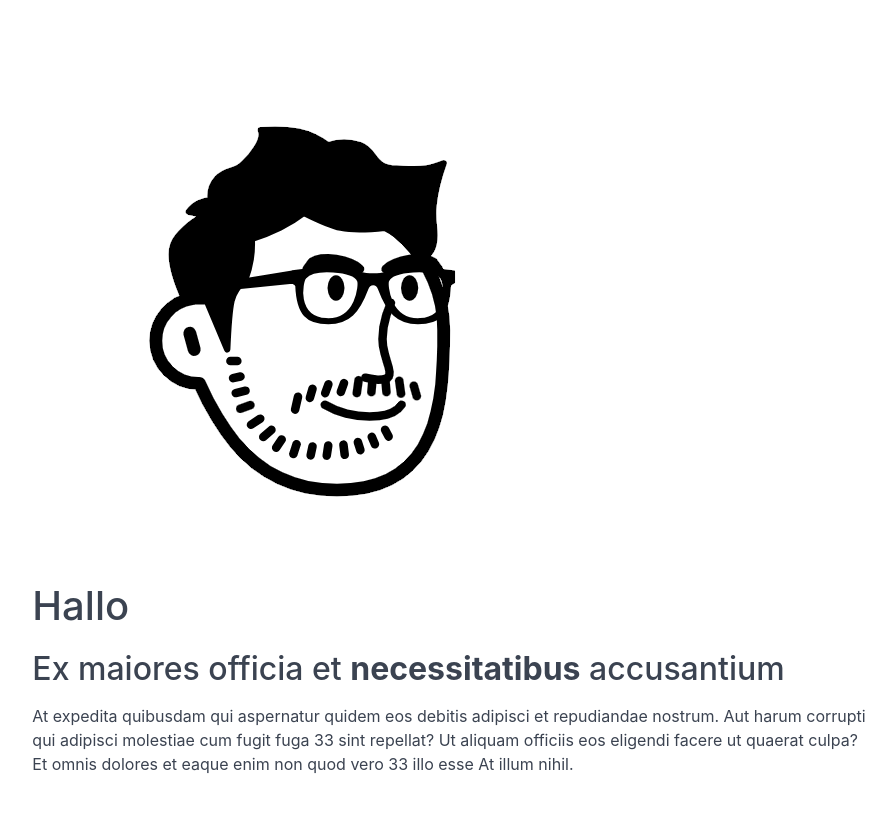
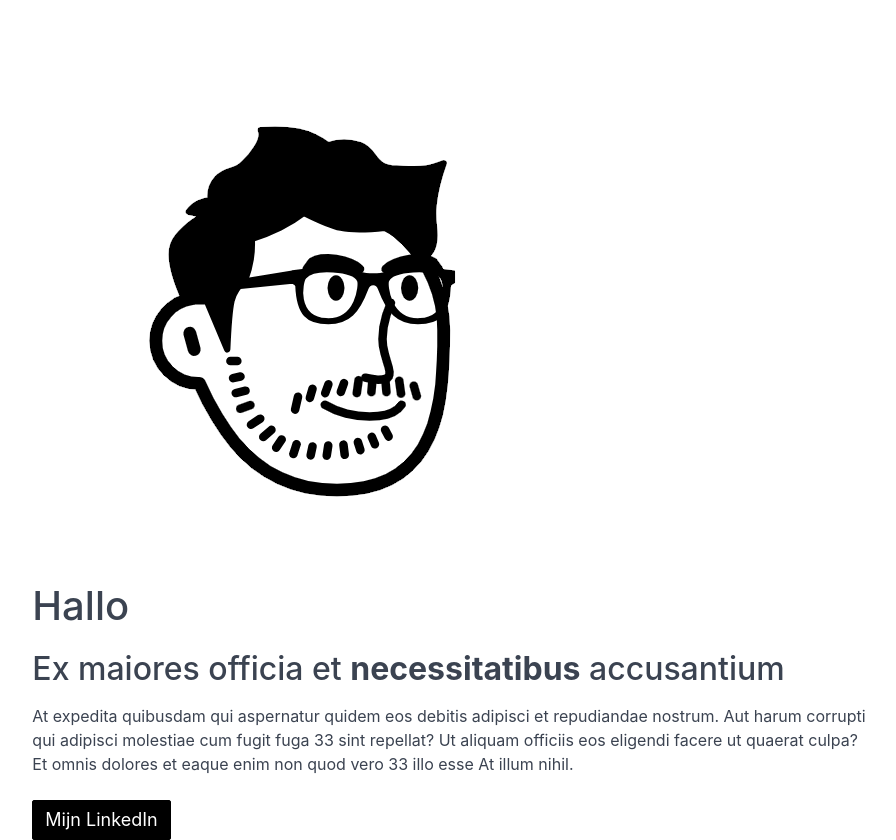
Before and after one commit to nick-nijland/nick-nijland, an Angular app: page / in a window 1280 px wide. Shown: the whole page, without its empty margins (189-1085 px from the left). Before the commit the page ends 800 px from the top, so only its background shows below. Built offline with nearby package versions, Linux system fonts and the light colour scheme.

Commit message:
Button toegevoegd

```diff
--- a/src/app/home.component.html
+++ b/src/app/home.component.html
@@ -1,6 +1,6 @@
 <div class="container">
   <div class="columns">
-    <div class="column col-8 col-mx-auto">
+    <div class="column col-8 col-sm-10 col-mx-auto">
       <img src="assets/avatar-nick-nijland.png" alt="Nick Nijland" />
       <h1>Hallo</h1>
       <h2>Ex maiores officia et <b>necessitatibus</b> accusantium</h2>
@@ -9,6 +9,7 @@
         adipisci molestiae cum fugit fuga 33 sint repellat? Ut aliquam officiis eos eligendi facere ut quaerat culpa? Et
         omnis dolores et eaque enim non quod vero 33 illo esse At illum nihil.
       </p>
+      <a target="_blank" href="https://www.linkedin.com/in/nick-nijland-a5665a62/" class="btn btn-lg">Mijn LinkedIn</a>
     </div>
   </div>
 </div>
--- a/src/styles.scss
+++ b/src/styles.scss
@@ -1 +1,15 @@
 @import 'node_modules/spectre.css/src/spectre';
+
+.btn {
+  background: black;
+  border-color: black;
+  color: white;
+  &:visited {
+    color: white;
+  }
+  &:hover {
+    background: white;
+    border-color: black;
+    color: black;
+  }
+}
```
